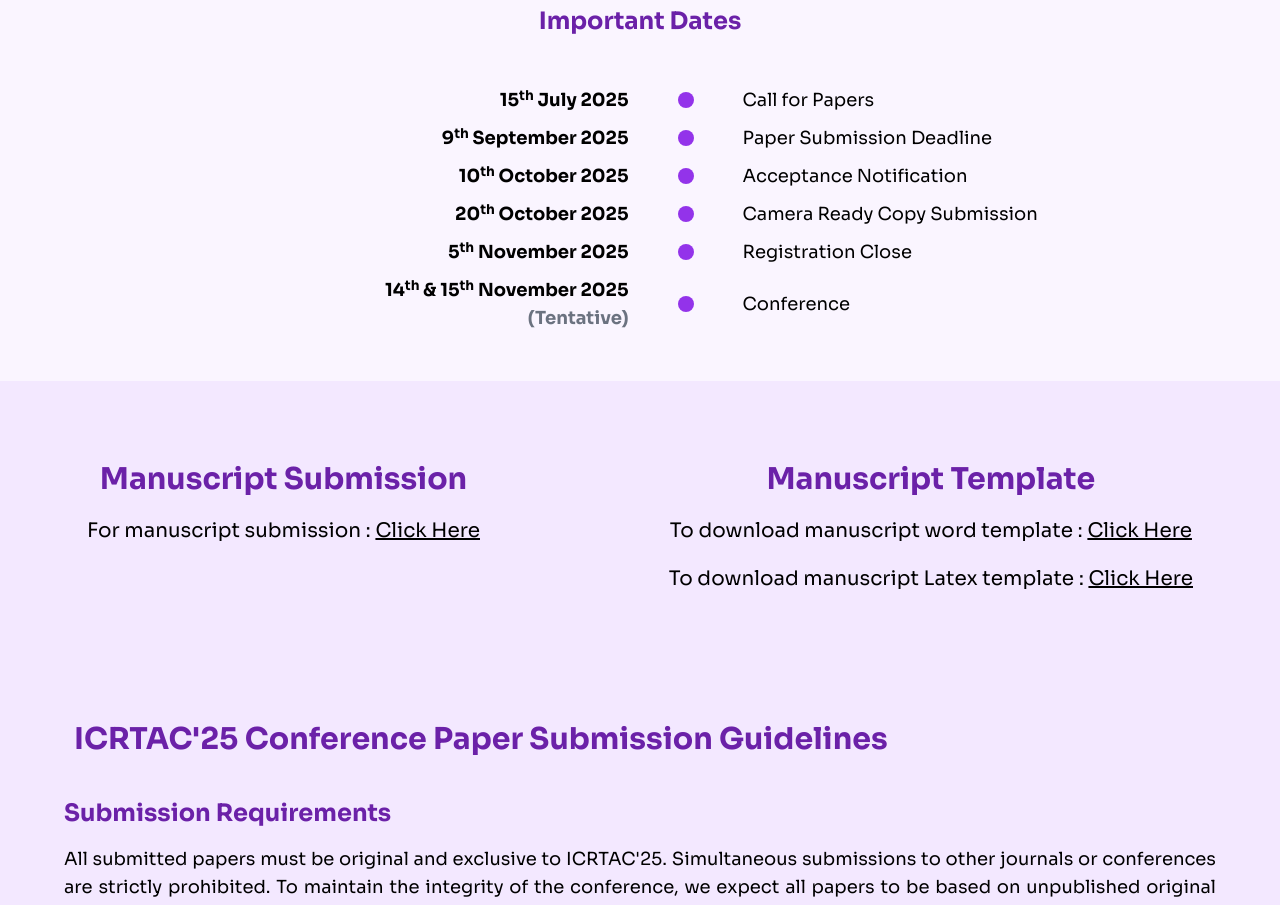
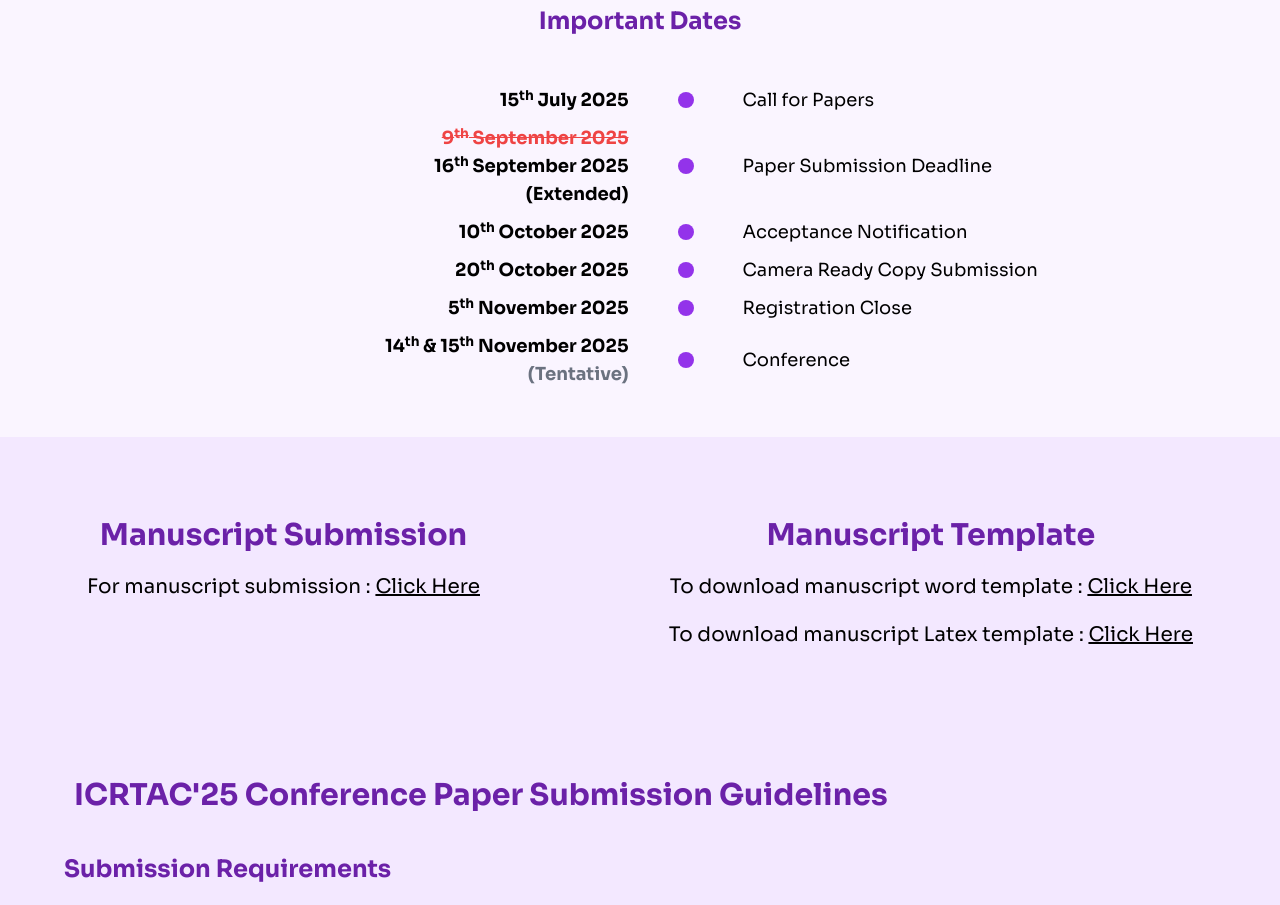
Before and after one commit to aswin-codes/icrtac25, a React (Vite) app: page / in a window 1280 px wide. Shown: the part 6900-7805 px from the top of the page. Built offline with nearby package versions, Linux system fonts and the light colour scheme.

Commit message:
feat: date change

```diff
--- a/src/components/ICRTAC25/ImportantDates.jsx
+++ b/src/components/ICRTAC25/ImportantDates.jsx
@@ -24,7 +24,8 @@
                             <tr className='border-y-8 border-transparent'>
                                 <td className='w-56 text-right font-bold whitespace-nowrap'>
                                     <p className='mr-2 sm:mr-10'>
-                                        9<sup>th</sup> September 2025
+                                        <span className='text-red-500 line-through'>9<sup>th</sup> September 2025</span><br />
+                                        16<sup>th</sup> September 2025 <br/> (Extended)
                                     </p>
                                 </td>
                                 <td className='w-8'>
@@ -73,7 +74,7 @@
                             </tr>
                             <tr className='border-y-8 border-transparent'>
                                 <td className='w-56 text-right font-bold whitespace-nowrap'>
-                                    <p className='mr-2 sm:mr-10'>14<sup>th</sup> & 15<sup>th</sup> November 2025 <br/> <span className='text-gray-500'>(Tentative)</span></p>
+                                    <p className='mr-2 sm:mr-10'>14<sup>th</sup> & 15<sup>th</sup> November 2025 <br /> <span className='text-gray-500'>(Tentative)</span></p>
                                 </td>
                                 <td className='w-8'>
                                     <div className="w-4 h-4 rounded-full bg-purple-600 mx-auto"></div>
```
Also changed, not shown: 3 other files (tests, documents, lock files or other folders).
